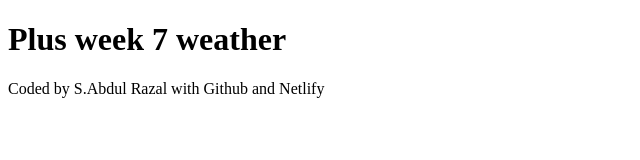
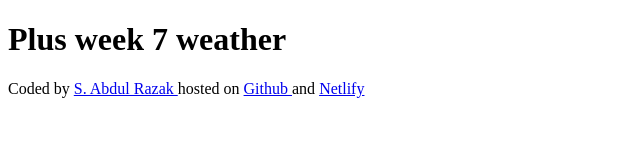
Before and after one commit to ShariXan/pluswk7weather, a plain HTML site: page index.html in a window 1280 px wide. Shown: the whole page, without its empty margins (0-640 px from the left). Drawn offline with Linux system fonts and the light colour scheme.

Commit message:
Added links to footer
3 links added to the footer section

```diff
--- a/index.html
+++ b/index.html
@@ -8,6 +8,15 @@
   <body>
     <h1>Plus week 7 weather</h1>
 
-    <footer>Coded by S.Abdul Razal with Github and Netlify</footer>
+    <footer>
+      Coded by
+      <a href="https://github.com/ShariXan" target="_blank"> S. Abdul Razak </a>
+      hosted on
+      <a href="https://github.com/ShariXan?tab=repositories" target="_blank">
+        Github
+      </a>
+      and
+      <a href="https://pluswk7weather.netlify.app/" target="_blank"> Netlify</a>
+    </footer>
   </body>
 </html>
```
